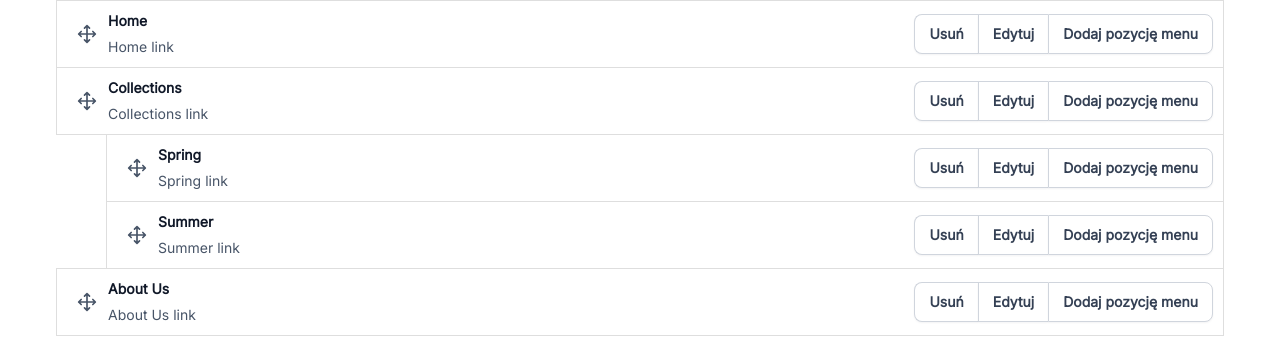
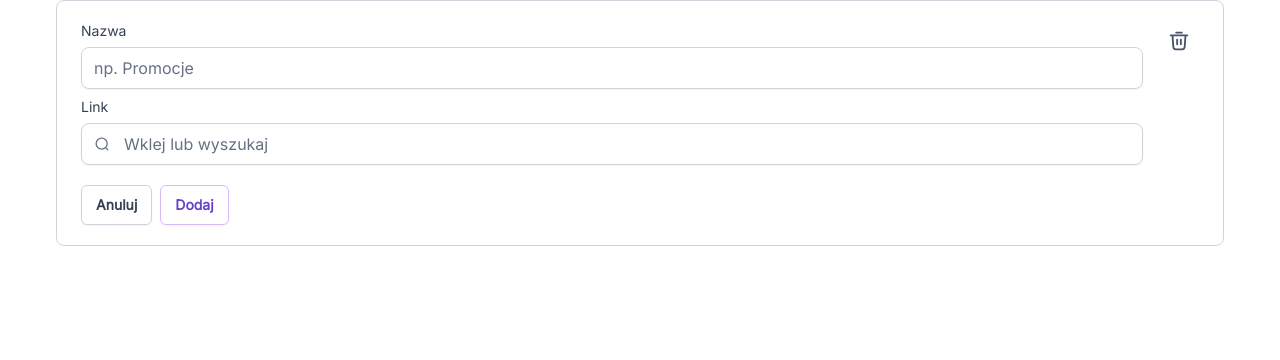
Before and after one commit to bat098/droplo, a Next.js app: page / in a window 1280 px wide. Shown: the top 360 px of the page. Built offline with nearby package versions, Linux system fonts and the light colour scheme.

Commit message:
feat: add Form Componenet (without logic)

```diff
--- a/package.json
+++ b/package.json
@@ -12,12 +12,14 @@
   "dependencies": {
     "@dnd-kit/core": "^6.2.0",
     "@dnd-kit/sortable": "^9.0.0",
+    "@hookform/resolvers": "^3.9.1",
     "clsx": "^2.1.1",
     "lint-staged": "^15.2.10",
     "next": "15.0.3",
     "react": "^18.3.1",
     "react-dom": "^18.3.1",
-    "react-hook-form": "^7.53.2"
+    "react-hook-form": "^7.53.2",
+    "yup": "^1.4.0"
   },
   "devDependencies": {
     "@commitlint/cli": "^19.6.0",
--- a/src/app/components/Button/Button.tsx
+++ b/src/app/components/Button/Button.tsx
@@ -15,6 +15,7 @@ const Button = (props: ButtonInterface) => {
     onClick,
     disabled,
     className,
+    type = "button",
   } = props
 
   const commonClasses: CommonClassesType = {
@@ -48,6 +49,7 @@ const Button = (props: ButtonInterface) => {
       className={clsx(baseStyles, commonStyles, variantColorStyles, className)}
       onClick={onClick}
       disabled={disabled}
+      type={type}
     >
       {icon}
       {children}
--- a/src/app/components/Button/Button.types.ts
+++ b/src/app/components/Button/Button.types.ts
@@ -5,6 +5,8 @@ export type ButtonColors = keyof Pick<
   MyColors,
   "deepPurple" | "lightPurple" | "purple" | "darkGray"
 >
+
+export type ButtonType = "button" | "submit"
 
 export interface ButtonInterface {
   children: React.ReactNode
@@ -14,6 +16,7 @@ export interface ButtonInterface {
   onClick?: (e: React.MouseEvent<HTMLButtonElement>) => void
   disabled?: boolean
   className?: string
+  type?: ButtonType
 }
 
 export type VaraintsClassesType = {
--- /dev/null
+++ b/src/app/components/Form/Form.tsx
@@ -0,0 +1,110 @@
+import React from "react"
+import Card from "../Card/Card"
+import FormGroup from "../FormGroup/FoprmGroup"
+import TextField from "../TextField/TextField"
+import { Controller, useForm } from "react-hook-form"
+import Label from "../Label/Label"
+import Button from "../Button/Button"
+import { FormValuesInterface } from "./Form.types"
+import { yupResolver } from "@hookform/resolvers/yup"
+import * as yup from "yup"
+import Image from "next/image"
+import IconButton from "../IconButton/IconButton"
+
+const Form = () => {
+  // validation schema
+  const resolver = yup.object({
+    name: yup.string().required("Pole wymagane"),
+    link: yup.string().required("Pole wymagane"),
+  })
+
+  //   react-hook-form
+  const { control, handleSubmit } = useForm<FormValuesInterface>({
+    defaultValues: {
+      name: "",
+      link: "",
+    },
+    resolver: yupResolver(resolver),
+  })
+
+  //  handlers
+
+  const onSubmit = (values: FormValuesInterface) => {
+    console.log(values)
+  }
+
+  const handleDelete = () => {
+    console.log("delete")
+  }
+
+  //   #################################################
+  //   #################################################
+  //   #################################################
+
+  return (
+    <form onSubmit={handleSubmit(onSubmit)}>
+      <Card>
+        <div className="flex gap-x-4">
+          <div className="grow">
+            <FormGroup>
+              <Label>Nazwa</Label>
+              <Controller
+                control={control}
+                name="name"
+                render={({ field: { name, onChange, value } }) => (
+                  <TextField
+                    name={name}
+                    onChange={onChange}
+                    value={value}
+                    placeholder="np. Promocje"
+                  />
+                )}
+              />
+            </FormGroup>
+            <FormGroup>
+              <Label>Link</Label>
+              <Controller
+                control={control}
+                name="link"
+                render={({ field: { name, onChange, value } }) => (
+                  <TextField
+                    icon={
+                      <Image
+                        src={`/icons/magnifier.svg`}
+                        alt="magnifier"
+                        width={20}
+                        height={20}
+                      />
+                    }
+                    name={name}
+                    onChange={onChange}
+                    value={value}
+                    placeholder="Wklej lub wyszukaj"
+                  />
+                )}
+              />
+            </FormGroup>
+            <div className="flex gap-x-2 mt-5">
+              <Button variant="outlined" color="darkGray">
+                Anuluj
+              </Button>
+              <Button color="purple" variant="outlined" type="submit">
+                Dodaj
+              </Button>
+            </div>
+          </div>
+          <IconButton onClick={handleDelete}>
+            <Image
+              src={`/icons/trash.svg`}
+              width={20}
+              height={20}
+              alt="trash"
+            />
+          </IconButton>
+        </div>
+      </Card>
+    </form>
+  )
+}
+
+export default Form
--- /dev/null
+++ b/src/app/components/Form/Form.types.ts
@@ -0,0 +1,4 @@
+export interface FormValuesInterface {
+  name: string
+  link: string
+}
--- a/src/app/components/FormGroup/FoprmGroup.tsx
+++ b/src/app/components/FormGroup/FoprmGroup.tsx
@@ -3,7 +3,7 @@ import { FormGroupInterface } from "./FormGroup.types"
 
 const FormGroup = (props: FormGroupInterface) => {
   const { children } = props
-  return <div className="flex flex-col gap-1.5">{children}</div>
+  return <div className="flex flex-col gap-1.5 mb-2">{children}</div>
 }
 
 export default FormGroup
--- a/src/app/components/TextField/components/TextFieldBase/TextFieldBase.types.ts
+++ b/src/app/components/TextField/components/TextFieldBase/TextFieldBase.types.ts
@@ -5,4 +5,5 @@ export interface TextFieldBaseInterface {
   disabled?: boolean
   placeholder?: string
   className?: string
+  name: string
 }
--- a/src/app/page.tsx
+++ b/src/app/page.tsx
@@ -1,12 +1,14 @@
 "use client"
 import Container from "@/app/components/Container/Container"
-import { SortableTree } from "./components/SortableTree/SortableTree"
+// import { SortableTree } from "./components/SortableTree/SortableTree"
+import Form from "./components/Form/Form"
 
 export default function Home() {
   return (
     <div>
       <Container>
-        <SortableTree indicator removable editable />
+        <Form />
+        {/* <SortableTree indicator removable editable /> */}
       </Container>
     </div>
   )
```
Also changed, not shown: 1 other file (tests, documents, lock files or other folders).
